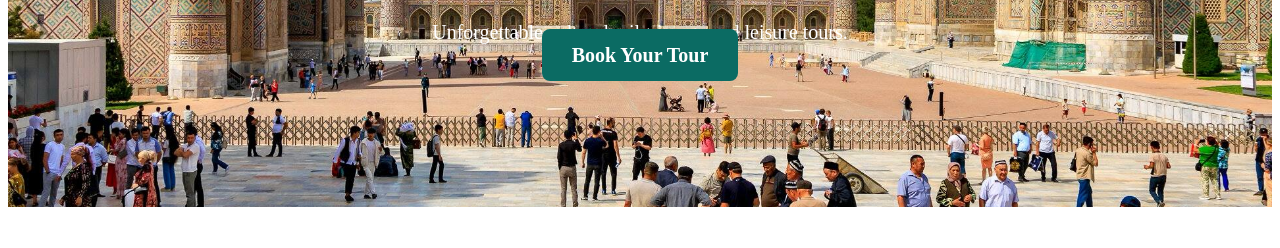
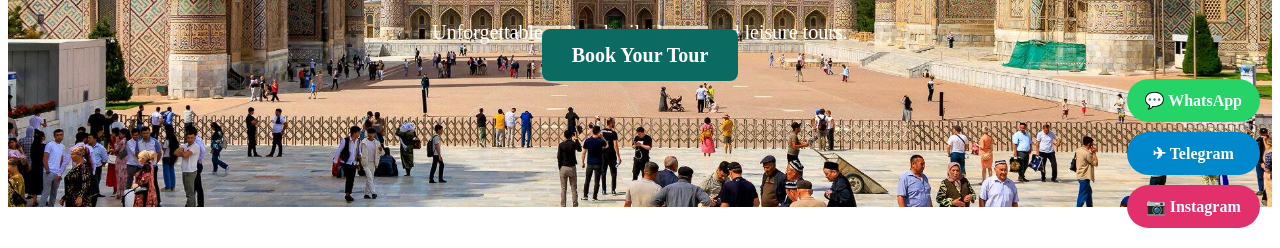
Before and after one commit to raximovabdulloh221-cloud/musaffotravel, a plain HTML site: page index.html in a window 1280 px wide. Shown: the part 552-800 px from the top of the page. Drawn offline with Linux system fonts and the light colour scheme.

Commit message:
Update index.html

```diff
--- a/index.html
+++ b/index.html
@@ -30,7 +30,6 @@
 </div>
 <p>Your Trusted Gateway to Uzbekistan & Central Asia</p><div style="margin-top:10px;">
 
-</div>
 </header>
 
 <nav style="padding:15px;text-align:center;background:white;">
@@ -189,23 +188,24 @@
 target="_blank"
 <div style="position:fixed;right:20px;bottom:30px;display:flex;flex-direction:column;gap:10px;z-index:999;">
 
-<a href="https://wa.me/998884675544"
-target="_blank"
-style="background:#25D366;color:white;padding:12px 18px;border-radius:50px;text-decoration:none;font-weight:bold;">
+<div style="position:fixed;right:20px;bottom:20px;display:flex;flex-direction:column;gap:10px;z-index:9999;">
+
+<a href="https://wa.me/998884675544" target="_blank"
+style="background:#25D366;color:white;padding:12px 18px;border-radius:30px;text-decoration:none;font-weight:bold;text-align:center;">
 💬 WhatsApp
 </a>
 
-<a href="https://t.me/musaffo_halalturizm"
-target="_blank"
-style="background:#0088cc;color:white;padding:12px 18px;border-radius:50px;text-decoration:none;font-weight:bold;">
+<a href="https://t.me/musaffo_halalturizm" target="_blank"
+style="background:#0088cc;color:white;padding:12px 18px;border-radius:30px;text-decoration:none;font-weight:bold;text-align:center;">
 ✈ Telegram
 </a>
 
-<a href="https://instagram.com/musaffotour.uz"
-target="_blank"
-style="background:#E1306C;color:white;padding:12px 18px;border-radius:50px;text-decoration:none;font-weight:bold;">
+<a href="https://instagram.com/musaffotour.uz" target="_blank"
+style="background:#E1306C;color:white;padding:12px 18px;border-radius:30px;text-decoration:none;font-weight:bold;text-align:center;">
 📷 Instagram
 </a>
+
+</div>
 
 </div>
 </a>
```
